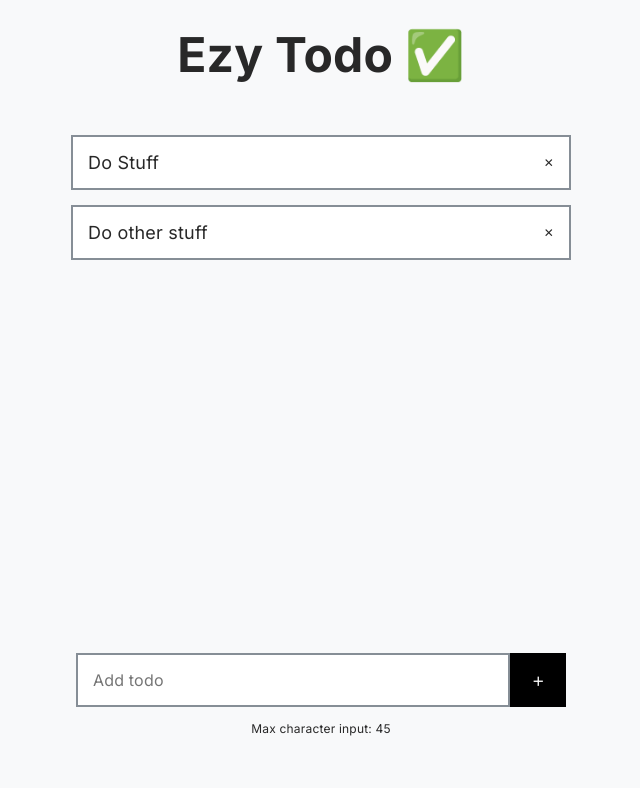
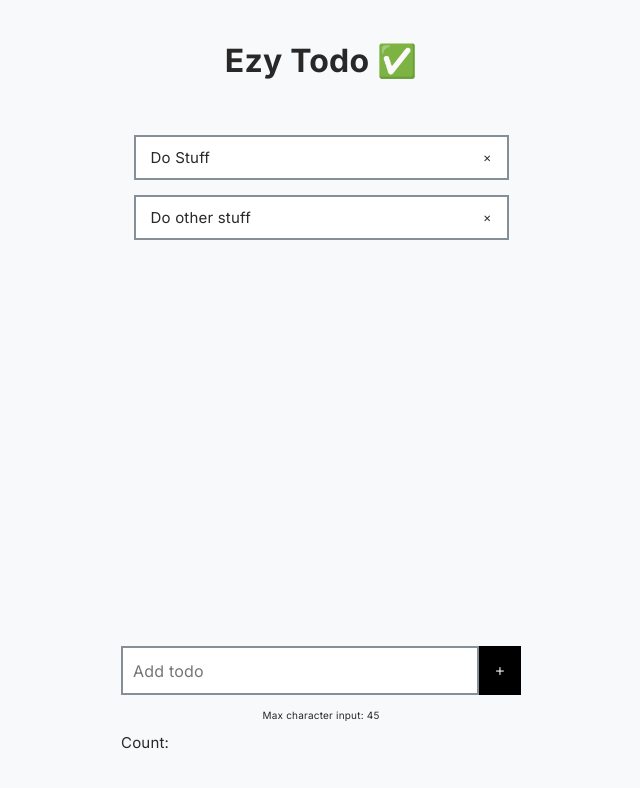
Before and after one commit to aizad-deriv/TodoList, a React (Create React App) app: page / in a window 1280 px wide. Shown: the top 788 px of the page, without its empty margins (319-959 px from the left). Built offline with nearby package versions, Linux system fonts and the light colour scheme.

Commit message:
small ui changes

```diff
--- a/src/components/AddTodo.js
+++ b/src/components/AddTodo.js
@@ -2,7 +2,7 @@ import { observer } from 'mobx-react-lite';
 import React, { useContext, useState } from 'react';
 import { StoreContext } from '..';
 
-const AddTodo = observer(() => {
+const AddTodo = observer(({ count }) => {
   const store = useContext(StoreContext);
   const [input, setInput] = useState('');
 
@@ -30,6 +30,7 @@ const AddTodo = observer(() => {
       <div className="footer-text">
         <small>Max character input: 45</small>
       </div>
+      <p>Count: {count}</p>
     </>
   );
 });
--- a/src/components/DisplayTodo.js
+++ b/src/components/DisplayTodo.js
@@ -8,7 +8,9 @@ const DisplayTodo = observer(() => {
       {store.todos.map((todo) => (
         <li
           key={todo.id}
-          onClick={() => (todo.complete = !todo.complete)}
+          onClick={() => {
+            todo.complete = !todo.complete;
+          }}
           className="todo-row"
         >
           {todo.complete ? (
--- a/src/sass/_variables.scss
+++ b/src/sass/_variables.scss
@@ -8,8 +8,8 @@ $font-weight: (
   'bold': 800,
 );
 $font-size: (
-  'heading': 48px,
-  'big': 28px,
-  'regular': 18px,
-  'small': 12px,
+  'heading': 32px,
+  'big': 25px,
+  'regular': 15px,
+  'small': 10px,
 );
--- a/src/sass/main.scss
+++ b/src/sass/main.scss
@@ -43,13 +43,14 @@ p {
 }
 
 .header-container {
-  text-align: center;
+  display: grid;
+  place-content: center;
   padding: 25px 0px;
 }
 
 .content-container {
   margin: 0 auto;
-  max-width: 800px;
+  max-width: 400px;
   height: 100%;
   overflow-y: scroll;
   padding: 15px;
@@ -71,11 +72,11 @@ p {
   margin-bottom: 15px;
   background-color: #fff;
   border: 2px solid $grey;
-  width: 500px;
+  width: 375px;
+  height: 45px;
   :hover {
     cursor: pointer;
   }
-
   .todo {
     display: flex;
     flex-direction: row;
@@ -101,11 +102,14 @@ p {
   display: flex;
   flex-direction: row;
   align-items: center;
+  width: 400px;
+  height: 45px;
   input {
-    width: 400px;
-    padding: 15px;
+    width: 90%;
+    height: 100%;
     background-color: #fff;
     border: 2px solid $grey;
+    padding-left: 10px;
   }
 }
 
@@ -113,9 +117,12 @@ p {
   background-color: #000;
   border: 2px solid #000;
   color: #fff;
-  padding: 15px 20px;
+  width: 10%;
+  height: 100%;
   small {
     font-weight: weight(bold);
+    display: grid;
+    place-content: center;
   }
 }
 
@@ -130,6 +137,6 @@ p {
 
 // scroll-bar
 *::-webkit-scrollbar {
-  width: 12px;
+  width: 1px;
   display: hidden;
 }
--- a/src/store/TodoStore.js
+++ b/src/store/TodoStore.js
@@ -1,4 +1,11 @@
-import { decorate, observable, reaction, action } from 'mobx';
+import {
+  decorate,
+  observable,
+  reaction,
+  action,
+  autorun,
+  computed,
+} from 'mobx';
 
 let initialTodos = [
   {
@@ -35,12 +42,14 @@ class TodoStore {
 
 decorate(TodoStore, {
   todos: observable,
+  count: observable,
   complete: observable,
   addTodos: action.bound,
   deleteTodo: action.bound,
 });
 
 const storeInstance = new TodoStore();
+
 reaction(
   () => JSON.stringify(storeInstance.todos),
   (json) => localStorage.setItem('todo-store', json)
```
Also changed, not shown: test.txt (deleted).
